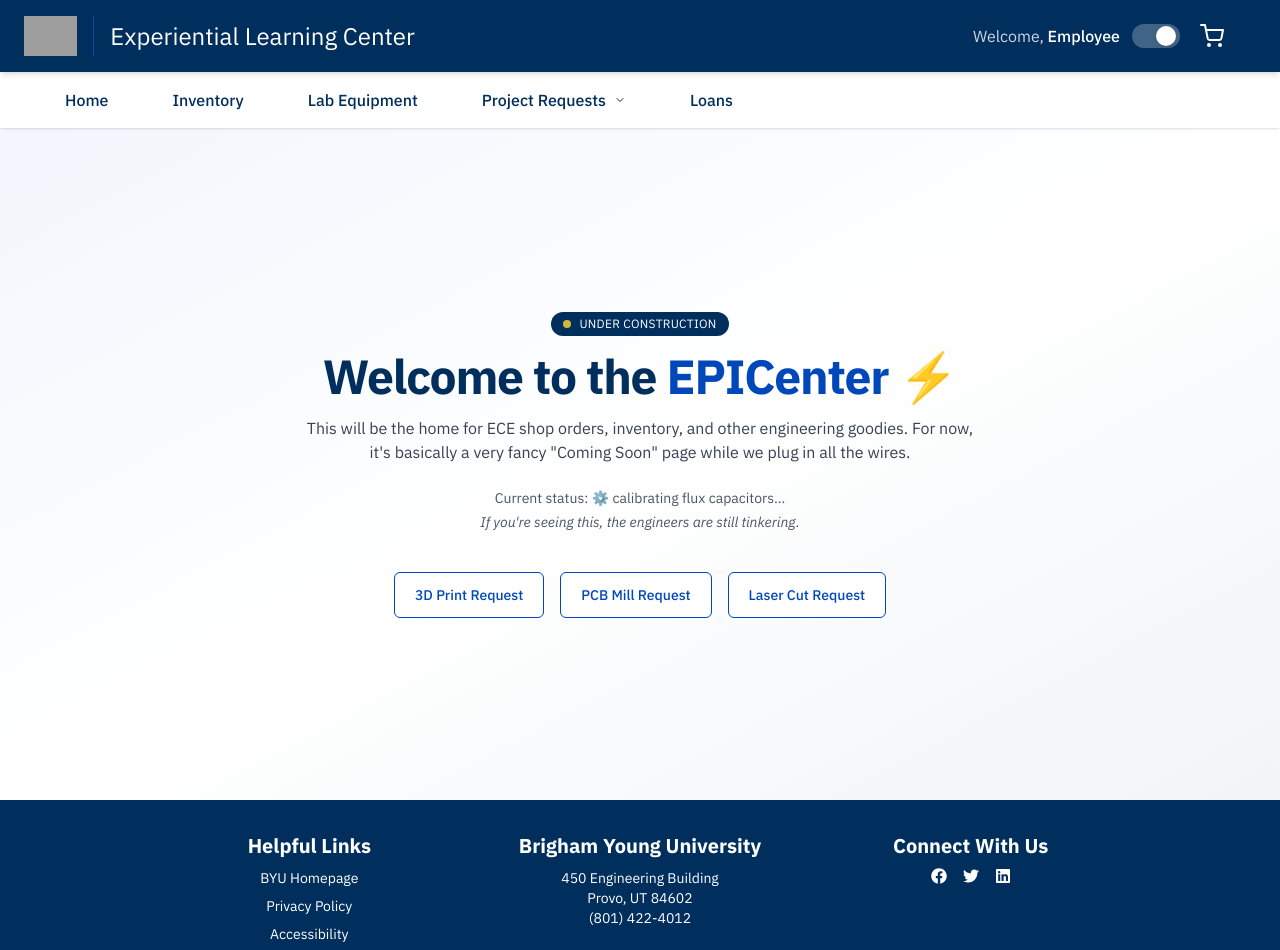
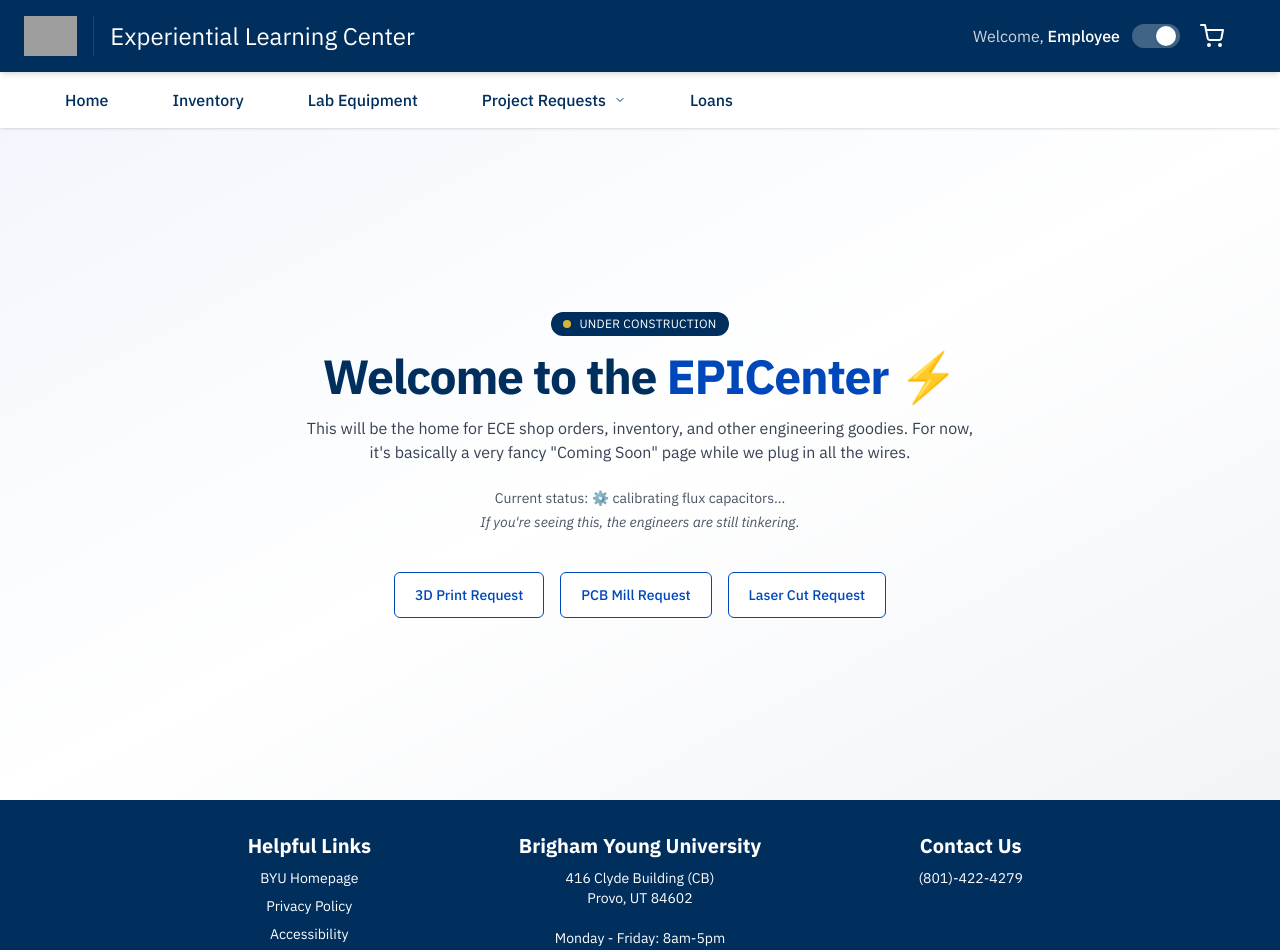
Before and after one commit to BYU-ECE-Software/EPICenter-Website, a Next.js app: page / in a window 1280 px wide. Shown: the top 950 px of the page. Built offline with nearby package versions, Linux system fonts and the light colour scheme; grey boxes are pictures that could not be loaded.

Commit message:
#5 added shop address and some other info to the footer

```diff
--- a/components/FooterBar.tsx
+++ b/components/FooterBar.tsx
@@ -57,43 +57,21 @@ const FooterBar: React.FC = () => {
         <div className="text-center">
           <h1 className="text-xl font-bold">Brigham Young University</h1>
           <p className="mt-2 text-sm text-white">
-            450 Engineering Building
+            416 Clyde Building (CB)
             <br />
             Provo, UT 84602
             <br />
-            (801) 422-4012
+            <br />
+            Monday - Friday: 8am-5pm
+            <br />
+            Saturday & Sunday: Closed
           </p>
         </div>
 
         {/* Right Section: Social Media */}
         <div className="text-center">
-          <h2 className="text-xl font-bold">Connect With Us</h2>
-          <div className="mt-2 flex justify-center space-x-4">
-            <a
-              href="https://www.facebook.com/BYUECE"
-              target="_blank"
-              rel="noopener noreferrer"
-              className="text-white hover:text-white"
-            >
-              <FaFacebook />
-            </a>
-            <a
-              href="https://twitter.com/BYUECE"
-              target="_blank"
-              rel="noopener noreferrer"
-              className="text-white hover:text-white"
-            >
-              <FaTwitter />
-            </a>
-            <a
-              href="https://www.linkedin.com/school/byu/"
-              target="_blank"
-              rel="noopener noreferrer"
-              className="text-white hover:text-white"
-            >
-              <FaLinkedin />
-            </a>
-          </div>
+          <h2 className="text-xl font-bold">Contact Us</h2>
+          <p className="mt-2 text-sm text-white">(801)-422-4279</p>
         </div>
       </div>
 
```
